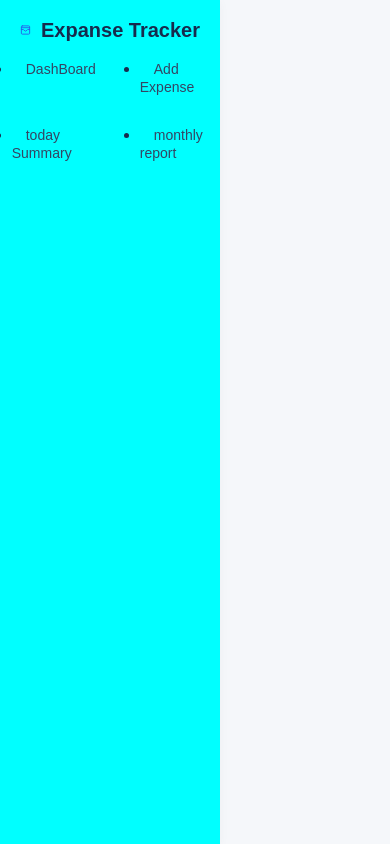
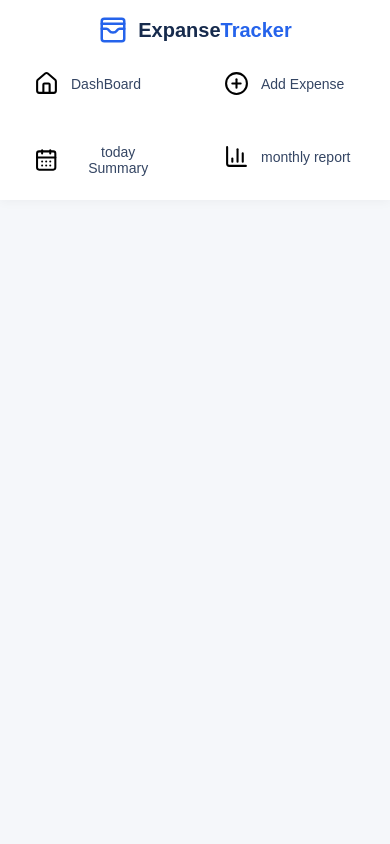
Before and after one commit to codewithmansoorahmad/expense-tracker, a React (Vite) app: page /expense-tracker/ in a window 390 px wide. Built offline with nearby package versions, Linux system fonts and the light colour scheme.

Commit message:
add header css

```diff
--- a/src/components/DashBoardRecentExpenses.jsx
+++ b/src/components/DashBoardRecentExpenses.jsx
@@ -1,12 +1,25 @@
+import { useState } from "react"
 import { useSelector } from "react-redux"
 
 export default function RecentExpense(){
     const expenses=useSelector((state)=>state.expenses.expensesItems)
 const recentExpenses=expenses.slice(-5)
+const [isBool,setIsBool]=useState(false)
 console.log(recentExpenses)
     return <div className="recentExpense">
+        <div className="view-all">
+
+        <h3>Recent Expense</h3>
+        <button onClick={()=>setIsBool(!isBool)}>{isBool?"Back":"view all"}</button>
+        </div>
         {
-            recentExpenses.map((item)=>{
+          !isBool?  recentExpenses.map((item)=>{
+                return <div className="recent-expense" key={item.id}>
+                    <p>{item.name}</p>
+                    <p>{item.price}</p>
+                    <p>{item.date}</p>
+                </div>
+            }): expenses.map((item)=>{
                 return <div className="recent-expense" key={item.id}>
                     <p>{item.name}</p>
                     <p>{item.price}</p>
@@ -15,5 +28,6 @@ console.log(recentExpenses)
             })
         }
 
+
     </div>
 }
--- a/src/components/DashBoardStatistics.jsx
+++ b/src/components/DashBoardStatistics.jsx
@@ -5,11 +5,10 @@ export default function DashBoardStatistics(){
 const expenses=useSelector((state)=>state.expenses.expensesItems)
 const totalPrice=expenses.length>0?expenses.reduce((acc,curr)=>acc+Number(curr.price),0):0
 const months=monthsCode
-const todayDay=new Date().toLocaleDateString("en-us",{day:"numeric"})
 const todayMonth=new Date().toLocaleDateString("en-us",{month:"long"})
 const todayYear=new Date().toLocaleDateString("en-us",{year:"numeric"})
 const monthIndex=months.findIndex((item)=>item===todayMonth)+1
-const date=[todayYear,todayMonth,todayDay].join("-")
+const todayDate=new Date().toISOString().split("T")[0]
 
 
 const monthItems=expenses.filter((item)=>{
@@ -18,8 +17,8 @@ const monthItems=expenses.filter((item)=>{
     return year===todayYear &&month===String(monthIndex).padStart(2,"0")
 })
 console.log(monthItems)
-let todayItems=monthItems.filter((item)=>item.date===date)
-const todayPrice=todayItems.reduce((acc,curr)=>acc+Number(curr.price),0)
+let todayItems=monthItems.filter((item)=>item.date===todayDate)
+const todayPrice=todayItems.length>0?todayItems.reduce((acc,curr)=>acc+Number(curr.price),0):0
 
 const thisMonth=monthItems.length>0?monthItems.reduce((acc,curr)=>acc+Number(curr.price),0):0
 const expensivePurchase=expenses.reduce((acc,curr)=>
--- a/src/components/NavBar.jsx
+++ b/src/components/NavBar.jsx
@@ -1,15 +1,36 @@
-import { NavLink } from "react-router-dom"
-function NavBar(){
-    return (
-        <>
-            <ul className="links">
-            <li><NavLink className="link" to="/">DashBoard</NavLink></li>
-            <li><NavLink className="link" to="/add-expense">Add Expense</NavLink></li>
-            <li><NavLink className="link" to="/today-summary">today Summary </NavLink></li>
-            <li><NavLink className="link" to="/monthly-report">monthly report</NavLink></li>
-            </ul>
+import { NavLink } from "react-router-dom";
+import { House, CirclePlus, CalendarDays, ChartColumn } from "lucide-react";
+function NavBar() {
+  return (
+    <>
+      <ul className="links">
+        <li>
+          <NavLink className="link" to="/">
+            <House size={25} className="icon" />
+            <span>DashBoard</span>
+          </NavLink>
+        </li>
+        <li>
+          <NavLink className="link" to="/add-expense">
+            <CirclePlus size={25} className="icon"/>
+            <span>Add Expense</span>
+          </NavLink>
+        </li>
+        <li>
+          <NavLink className="link" to="/today-summary">
+          <CalendarDays size={25} className="icon"/>
 
-        </>
-    )
+            <span>today Summary</span>
+          </NavLink>
+        </li>
+        <li>
+          <NavLink className="link" to="/monthly-report">
+          <ChartColumn size={25} className="icon"/>
+            <span>monthly report</span>
+          </NavLink>
+        </li>
+      </ul>
+    </>
+  );
 }
-export default NavBar
+export default NavBar;
--- a/src/css/App.css
+++ b/src/css/App.css
@@ -5,3 +5,27 @@
 main{
     margin-left: 220px;
 }
+:root {
+    --dark-green: #064E3B;
+    --green: #047857;
+    --medium-green: #34A978;
+    --light-green: #E8F7F0;
+
+    --dark-text: #17324D;
+    --text: #52677D;
+    --muted-text: #718096;
+
+    --white: #FFFFFF;
+    --light-bg: #F8FAFC;
+    --border: #E2E8F0;
+
+    --blue-light: #DFF3F5;
+    --yellow-light: #FFF1D2;
+    --pink-light: #FFE4EE;
+    --purple-light: #EDE2FF;
+}
+@media (max-width:700px){
+    main{
+        margin-left: 0;
+    }
+}
--- a/src/css/DashBoard.css
+++ b/src/css/DashBoard.css
@@ -1,3 +1,55 @@
 .dashboard-head{
+    display: flex;
+    flex-direction: column;
+    text-align: center;
+    margin-top: 20px;
 
 }
+.dashboard-statistics{
+    display: grid;
+    grid-template-columns: repeat(4,1fr);
+    margin-top: 30px;
+    padding: 20px;
+
+}
+.dashboard-statistics div{
+    display: flex;
+    align-items: center;
+    flex-direction: column;
+    gap: 12px;
+    border: 1px solid #ddd;
+    padding: 12px;
+    background-color: #fff;
+    margin: 4px;
+}
+.recentExpense{
+    display: flex;
+    flex-direction: column;
+    gap: 1px;
+    padding: 12px;
+    /* margin-top: 40px; */
+    margin: 12px;
+
+
+}
+.view-all{
+    display: flex;
+    justify-content: space-between;
+}
+.recentExpense h3{
+    text-align: center;
+
+}
+.recent-expense{
+    /* display: flex;
+    justify-content: space-between; */
+    /* align-items: center; */
+    flex-direction: row;
+    border: 1px solid #ddd;
+    background-color:#fff;
+    margin: 12px;
+    padding: 12px;
+      display: grid;
+    grid-template-columns: 2fr 1fr 1fr;
+
+}
--- a/src/css/header.css
+++ b/src/css/header.css
@@ -6,9 +6,10 @@
   height: 100vh;
   display: flex;
   flex-direction: column;
-  gap: 50px;
+  padding:12px  ;
+  gap: 40px;
     box-shadow: 0 2px 10px rgba(0, 0, 0, 0.04);
-    background-color: aqua;
+    background-color: #FFFFFF;
 }
 
 .logo {
@@ -16,6 +17,9 @@
     align-items: center;
     gap: 10px;
     color: #2563EB;
+}
+.logo .tracker{
+color: #2563EB;
 }
 
 .logo span {
@@ -30,10 +34,19 @@
     flex-direction: column;
     gap: 30px;
 
+
 }
-
+.links li{
+    list-style: none;
+}
+.icon{
+    color: black;
+}
 .link {
     padding: 9px 14px;
+    display: flex;
+    align-items: center;
+    gap: 12px;
     border-radius: 7px;
     color: #344563;
     text-decoration: none;
@@ -57,11 +70,22 @@
         padding: 15px 20px;
         flex-direction: column;
         gap: 15px;
+        display: flex;
+        justify-content: space-between;
+        align-items: center;
+        width: 100%;
+        height:200px ;
+        position: relative;
+
     }
 
     .links {
         flex-wrap: wrap;
         justify-content: center;
+        display: flex;
+        flex-direction: row;
+
+
     }
 }
 
--- a/src/pages/Header.jsx
+++ b/src/pages/Header.jsx
@@ -8,7 +8,7 @@ function Header() {
       <div className="header">
         <div className="logo">
           <WalletCards size={30} />
-          <span>Expanse Tracker</span>
+          <span>Expanse<span className="tracker">Tracker</span></span>
         </div>
 
         <NavBar />
```
Also changed, not shown: src/components/DashboarxChart.jsx (added).
